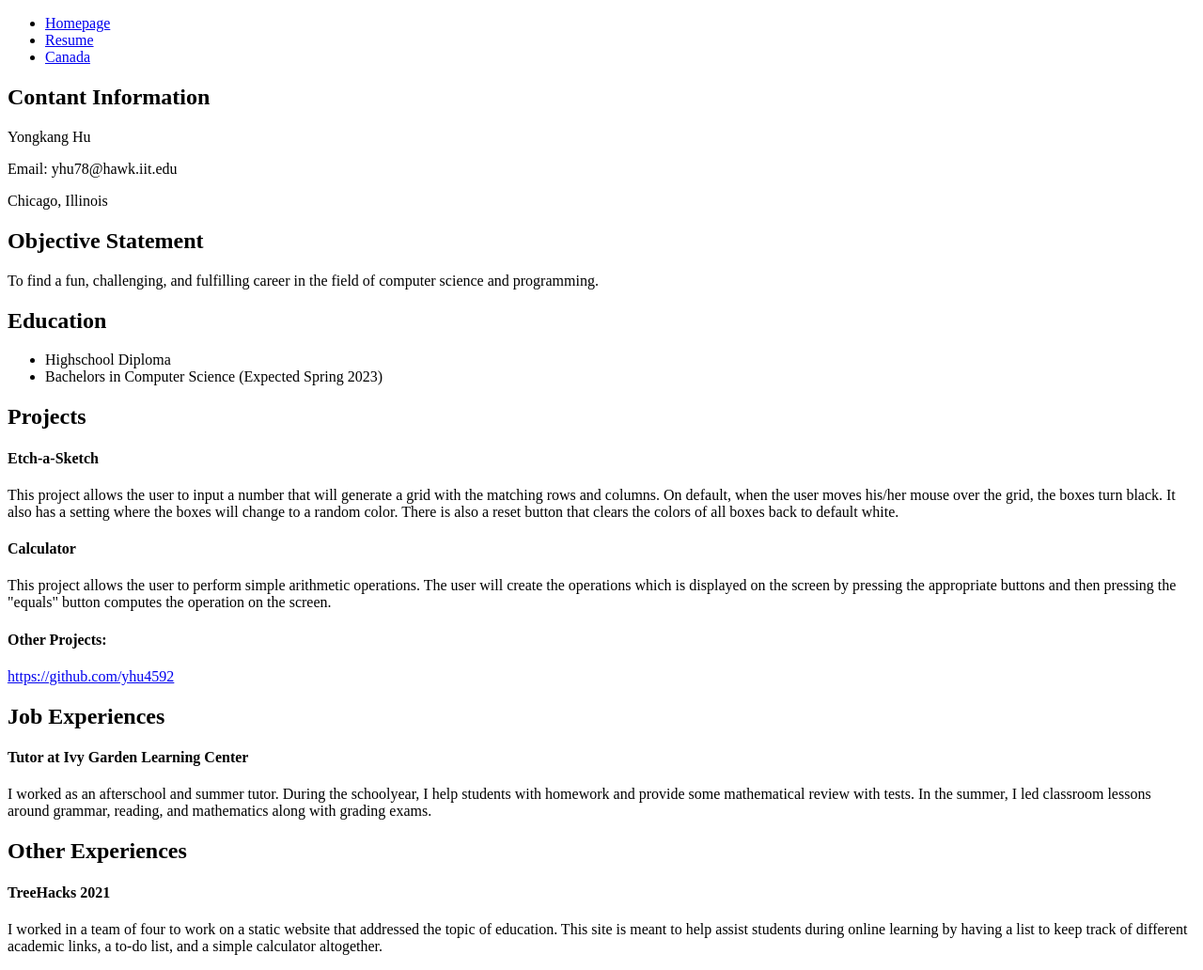
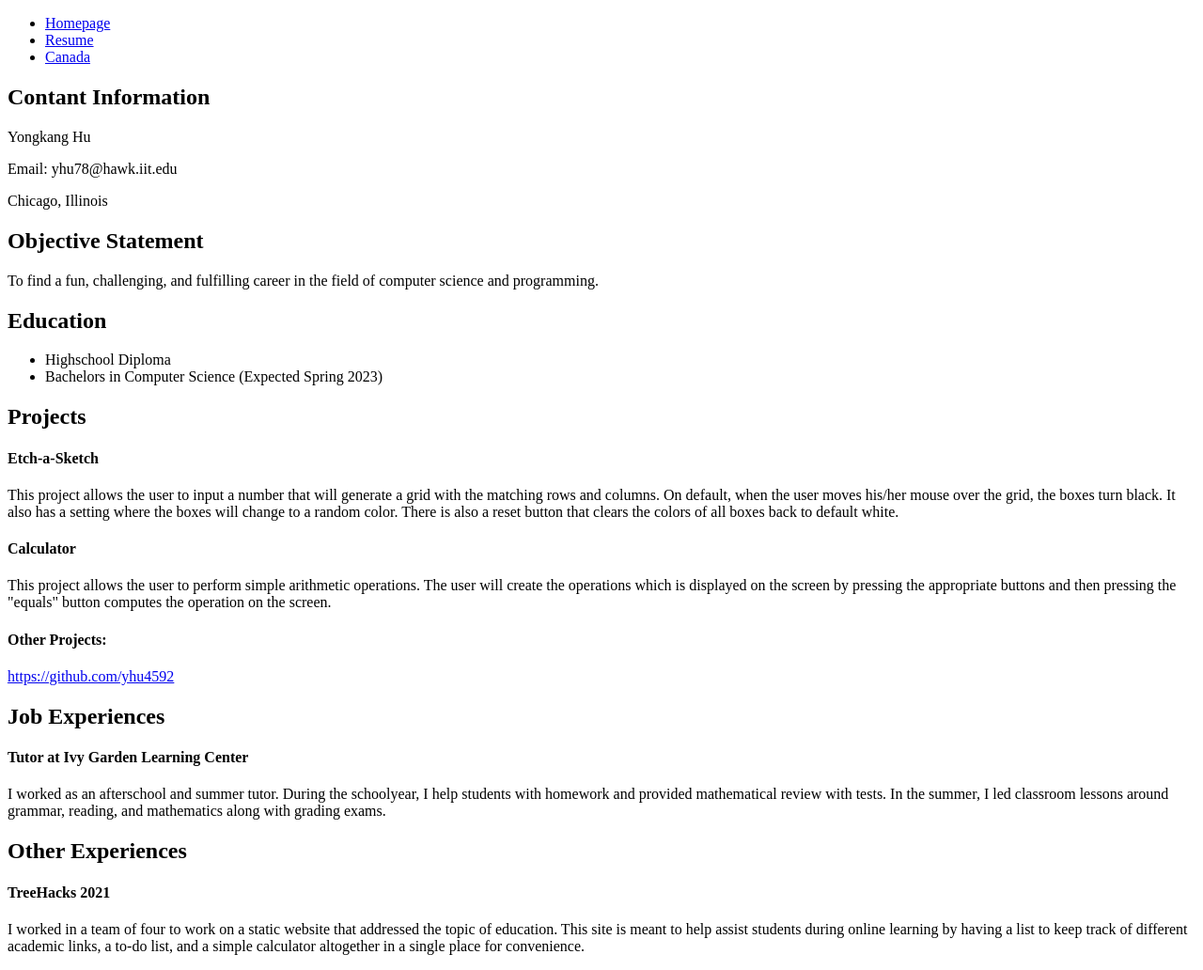
Before and after one commit to yhu4592/ITM_361_Project_1, a plain HTML site: page resume.html in a window 1280 px wide. Shown: the whole page at 94% size. Drawn offline with Linux system fonts and the light colour scheme.

Commit message:
Corrected some grammar issues.

```diff
--- a/resume.html
+++ b/resume.html
@@ -34,9 +34,9 @@
   <a href="https://github.com/yhu4592">https://github.com/yhu4592</a>
   <h2>Job Experiences</h2>
   <h4>Tutor at Ivy Garden Learning Center</h4>
-  <p>I worked as an afterschool and summer tutor. During the schoolyear, I help students with homework and provide some mathematical review with tests. In the summer, I led classroom lessons around grammar, reading, and mathematics along with grading exams. </p>
+  <p>I worked as an afterschool and summer tutor. During the schoolyear, I help students with homework and provided mathematical review with tests. In the summer, I led classroom lessons around grammar, reading, and mathematics along with grading exams. </p>
   <h2>Other Experiences</h2>
   <h4>TreeHacks 2021</h4>
-  <p>I worked in a team of four to work on a static website that addressed the topic of education. This site is meant to help assist students during online learning by having a list to keep track of different academic links, a to-do list, and a simple calculator altogether.</p>
+  <p>I worked in a team of four to work on a static website that addressed the topic of education. This site is meant to help assist students during online learning by having a list to keep track of different academic links, a to-do list, and a simple calculator altogether in a single place for convenience.</p>
 </body>
 </html>
```
Also changed, not shown: canada.html (+1 -1 lines).
